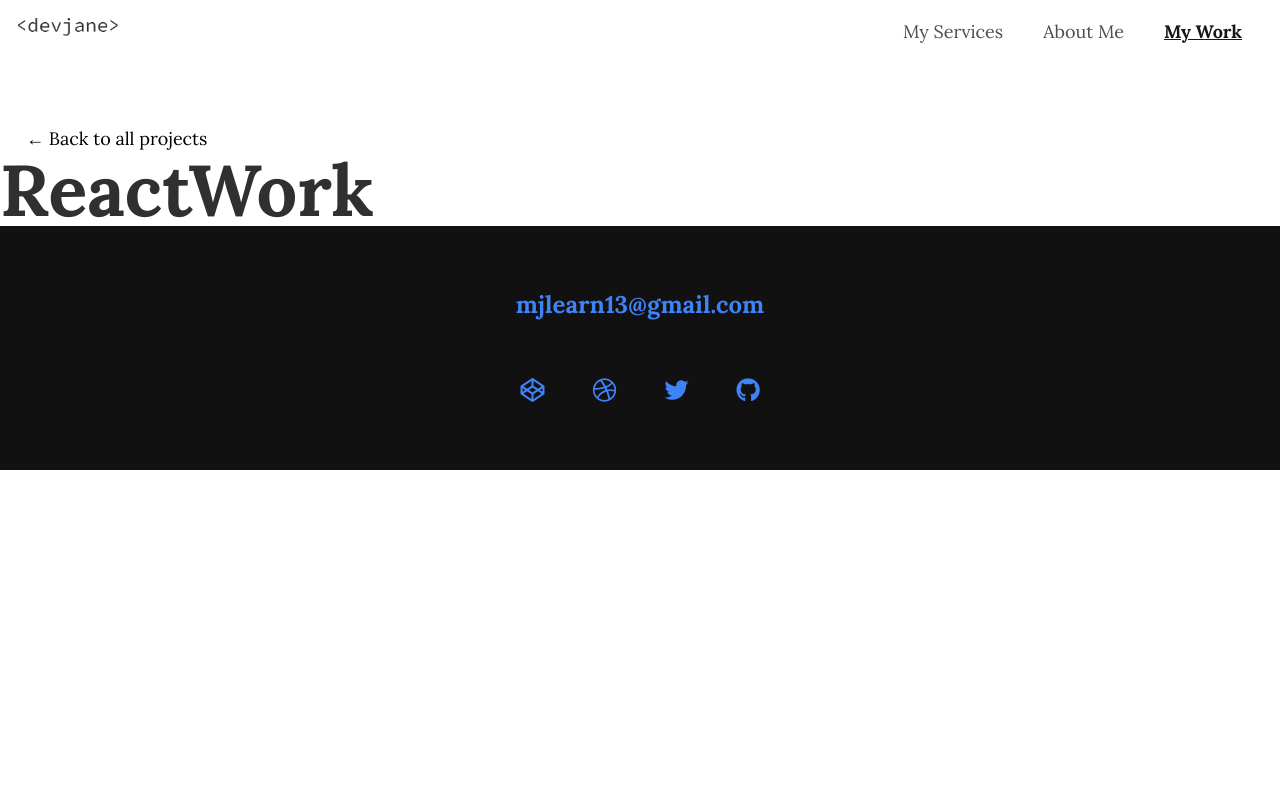
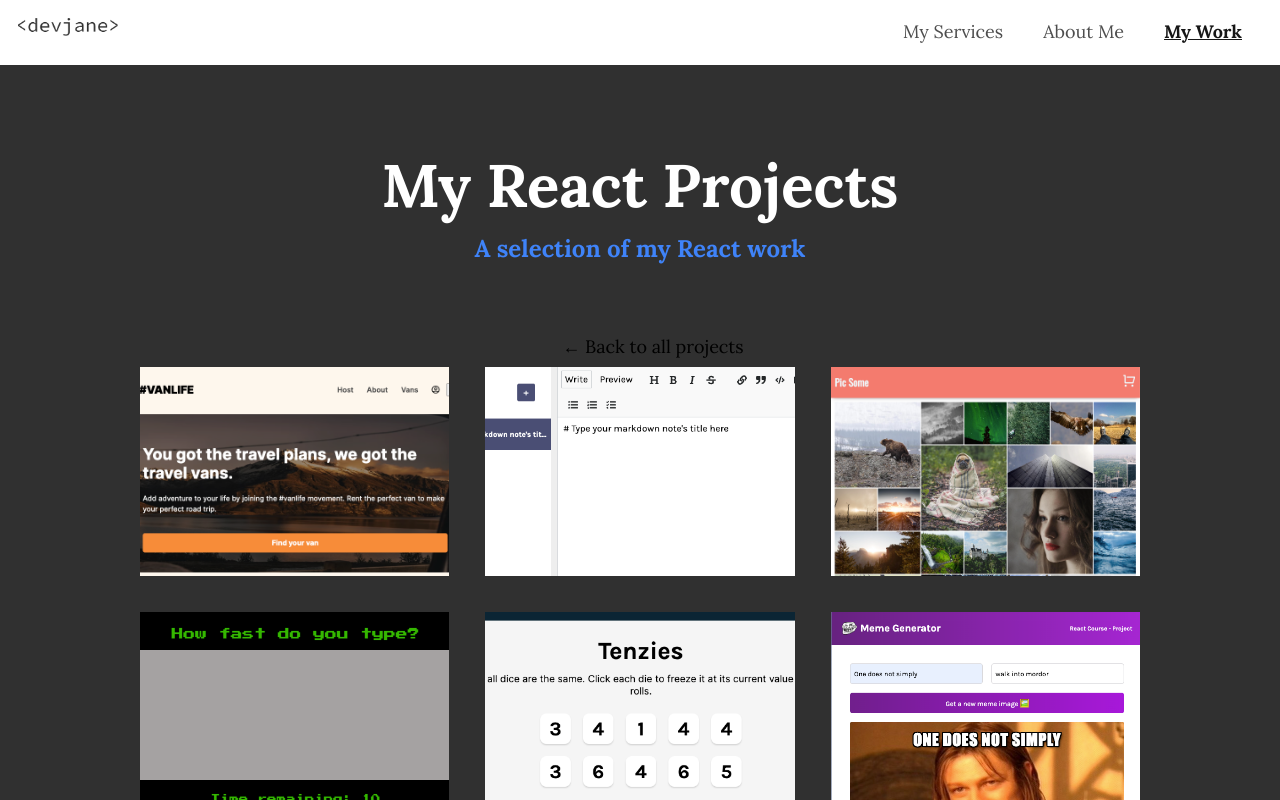
Before and after one commit to mjlearn13/portfolio, a React (Vite) app: page /mywork/react in a window 1280 px wide. Shown: the top 800 px of the page. Built offline with nearby package versions, Linux system fonts and the light colour scheme.

Commit message:
update components

```diff
--- a/src/components/Header.jsx
+++ b/src/components/Header.jsx
@@ -7,6 +7,7 @@ export default function Header(){
     fontWeight: 'bold',
     textDecoration: 'underline',
     color: '#161616',
+
   }
 
     return (
--- a/src/components/JavaScriptWork.jsx
+++ b/src/components/JavaScriptWork.jsx
@@ -1,17 +1,37 @@
 import { Link } from 'react-router-dom'
+import allProjectData from '../allProjectsData'
 
 export default function JavaScriptWork(){
+    const javaScriptProjects = allProjectData.filter((project) => project.type === 'JavaScript')
+
+    const javaScriptProjectsElements = javaScriptProjects.map((project) => {
       return (
-        <>
         <Link
-                to=".."
-                relative="path"
-                className="back-button"
+          to={`/myWork/${project.id}`}
+          key={project.id}
+          className="portfolio__item"
         >
+          <img src={project.imageSquare} alt="" className="portfolio__img" />
+        </Link>
+      )
+    })
+
+   return (
+     <section className="my-work">
+       <h2 className="section__title section__title--work">
+         My JavaScript Projects
+       </h2>
+       <p className="section__subtitle section__subtitle--work">
+         A selection of my JavaScript work
+       </p>
+
+       <nav>
+         <Link to=".." relative="path" className="back-button">
            &larr; <span>Back to all projects</span>
          </Link>
+       </nav>
 
-            <h1>Javascriptwork</h1>
-        </>
+       <div className="portfolio">{javaScriptProjectsElements}</div>
+     </section>
    )
 }
--- a/src/components/MyWork.jsx
+++ b/src/components/MyWork.jsx
@@ -4,7 +4,6 @@ import allProjectData from '../allProjectsData'
 
 export default function MyWork(){
     const allProjectElements = allProjectData.map(project => {
-      console.log(project)
       return <Link
          to={`/myWork/${project.id}`}
          key={project.id}
@@ -21,7 +20,7 @@ export default function MyWork(){
      }
 
     return (
-      <section className="my-work" id="work">
+      <section className="my-work">
         <h2 className="section__title section__title--work">My projects</h2>
         <p className="section__subtitle section__subtitle--work">
           A selection of my range of work
--- a/src/components/ReactWork.jsx
+++ b/src/components/ReactWork.jsx
@@ -1,13 +1,35 @@
 import { Link } from 'react-router-dom'
+import allProjectData from '../allProjectsData'
 
 export default function ReactWork() {
-  return (
-    <>
-      <Link to=".." relative="path" className="back-button">
-        &larr; <span>Back to all projects</span>
-      </Link>
+    const reactProjects = allProjectData.filter((project) => project.type === 'React')
 
-      <h1>ReactWork</h1>
-    </>
-  )
+    const reactProjectsElements = reactProjects.map((project) => {
+      return (
+        <Link
+          to={`/myWork/${project.id}`}
+          key={project.id}
+          className="portfolio__item"
+        >
+          <img src={project.imageSquare} alt="" className="portfolio__img" />
+        </Link>
+      )
+    })
+
+    return (
+      <section className="my-work">
+        <h2 className="section__title section__title--work">My React Projects</h2>
+        <p className="section__subtitle section__subtitle--work">
+          A selection of my React work
+        </p>
+
+        <nav>
+          <Link to=".." relative="path" className="back-button">
+            &larr; <span>Back to all projects</span>
+          </Link>
+        </nav>
+
+        <div className="portfolio">{reactProjectsElements}</div>
+      </section>
+    )
 }
--- a/src/index.css
+++ b/src/index.css
@@ -61,10 +61,6 @@ img {
 
 strong { font-weight: var(--fw-bold) }
 
-:focus {
-    outline: 3px solid var(--color-accent);
-    outline-offset: 3px;
-}
 
 /* Buttons */
 
```
Lines whose indentation alone changed are shown as unchanged.
